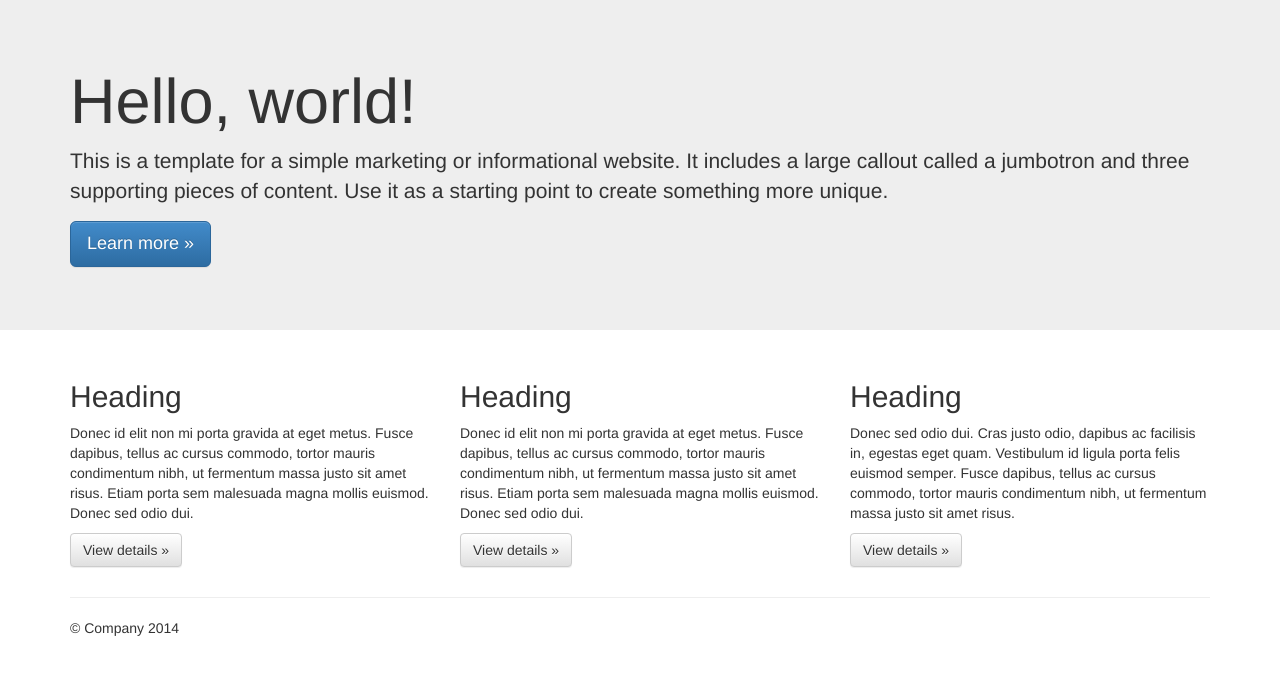
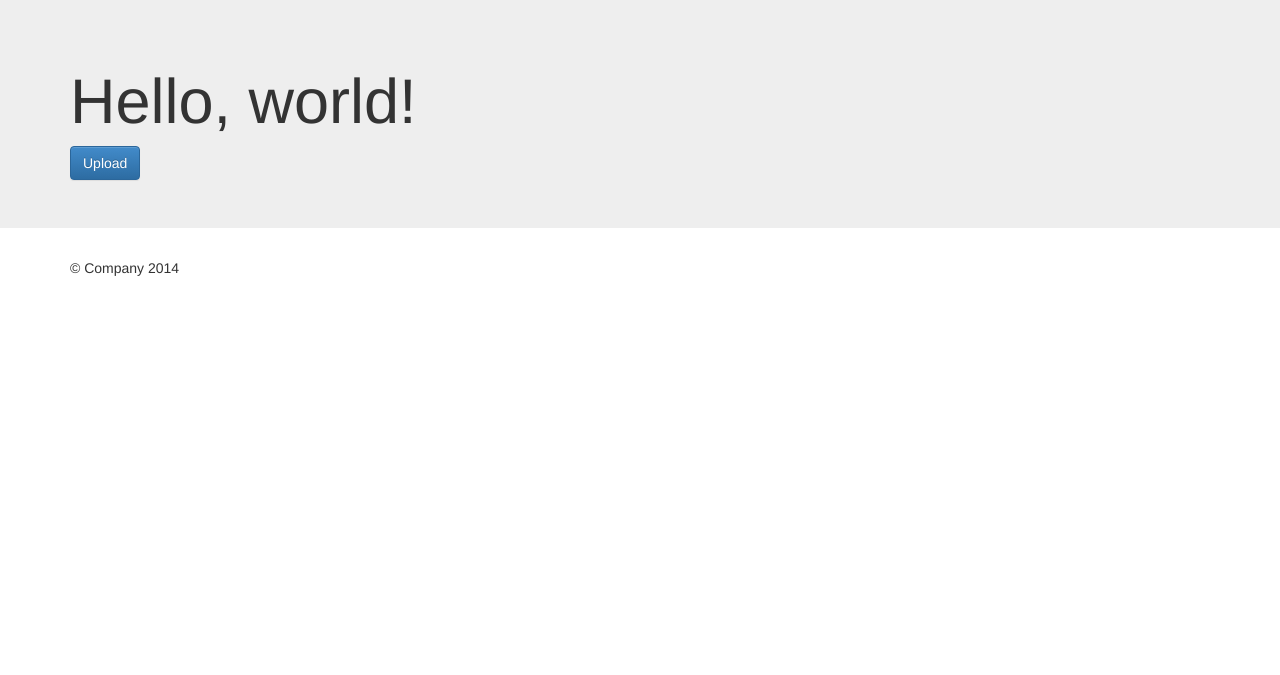
Before and after one commit to tklarryonline/bear-corp-mockingbird, a Django app: page /accounts/profile in a window 1280 px wide. Shown: the part 51-726 px from the top of the page. Run offline with Django 3.2, Linux system fonts and the light colour scheme; parts of the project's set-up code (start-up, migrations or seed data) failed here and were passed over; some libraries are stand-ins or nearby versions.

Commit message:
Added upload button

```diff
--- a/accounts/templates/accounts/profile.html
+++ b/accounts/templates/accounts/profile.html
@@ -56,33 +56,11 @@
     <div class="jumbotron">
       <div class="container">
         <h1>Hello, world!</h1>
-        <p>This is a template for a simple marketing or informational website. It includes a large callout called a jumbotron and three supporting pieces of content. Use it as a starting point to create something more unique.</p>
-        <p><a class="btn btn-primary btn-lg" role="button">Learn more &raquo;</a></p>
+        <a href="#" class="btn btn-primary">Upload</a>
       </div>
     </div>
 
     <div class="container">
-      <!-- Example row of columns -->
-      <div class="row">
-        <div class="col-md-4">
-          <h2>Heading</h2>
-          <p>Donec id elit non mi porta gravida at eget metus. Fusce dapibus, tellus ac cursus commodo, tortor mauris condimentum nibh, ut fermentum massa justo sit amet risus. Etiam porta sem malesuada magna mollis euismod. Donec sed odio dui. </p>
-          <p><a class="btn btn-default" href="#" role="button">View details &raquo;</a></p>
-        </div>
-        <div class="col-md-4">
-          <h2>Heading</h2>
-          <p>Donec id elit non mi porta gravida at eget metus. Fusce dapibus, tellus ac cursus commodo, tortor mauris condimentum nibh, ut fermentum massa justo sit amet risus. Etiam porta sem malesuada magna mollis euismod. Donec sed odio dui. </p>
-          <p><a class="btn btn-default" href="#" role="button">View details &raquo;</a></p>
-       </div>
-        <div class="col-md-4">
-          <h2>Heading</h2>
-          <p>Donec sed odio dui. Cras justo odio, dapibus ac facilisis in, egestas eget quam. Vestibulum id ligula porta felis euismod semper. Fusce dapibus, tellus ac cursus commodo, tortor mauris condimentum nibh, ut fermentum massa justo sit amet risus.</p>
-          <p><a class="btn btn-default" href="#" role="button">View details &raquo;</a></p>
-        </div>
-      </div>
-
-      <hr>
-
       <footer>
         <p>&copy; Company 2014</p>
       </footer>
--- a/accounts/views.py
+++ b/accounts/views.py
@@ -1,4 +1,16 @@
 from django.shortcuts import render_to_response
+from rest_framework.views import APIView
+from rest_framework.parsers import FileUploadParser
 
 def profile(request):
     return render_to_response('accounts/profile.html');
+
+class FileUploadView(APIView):
+    parser_classes = (FileUploadParser,)
+
+    def put(self, request, filename, format=None):
+        file_obj = request.FILES['file']
+        # ...
+        # do some staff with uploaded file
+        # ...
+        return Response(status=204)
```
